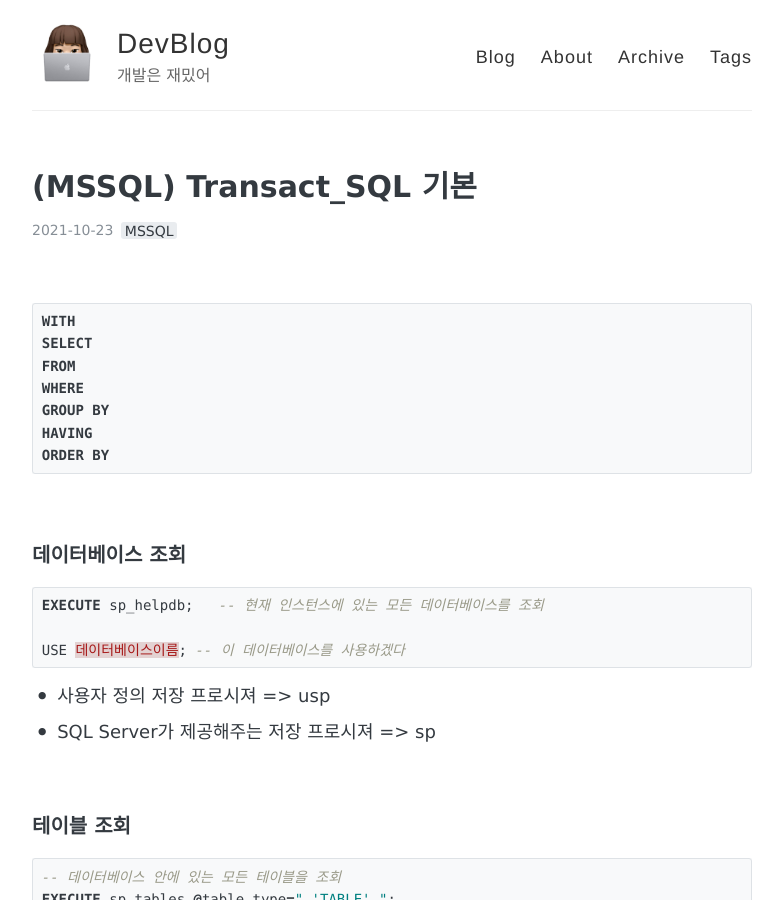
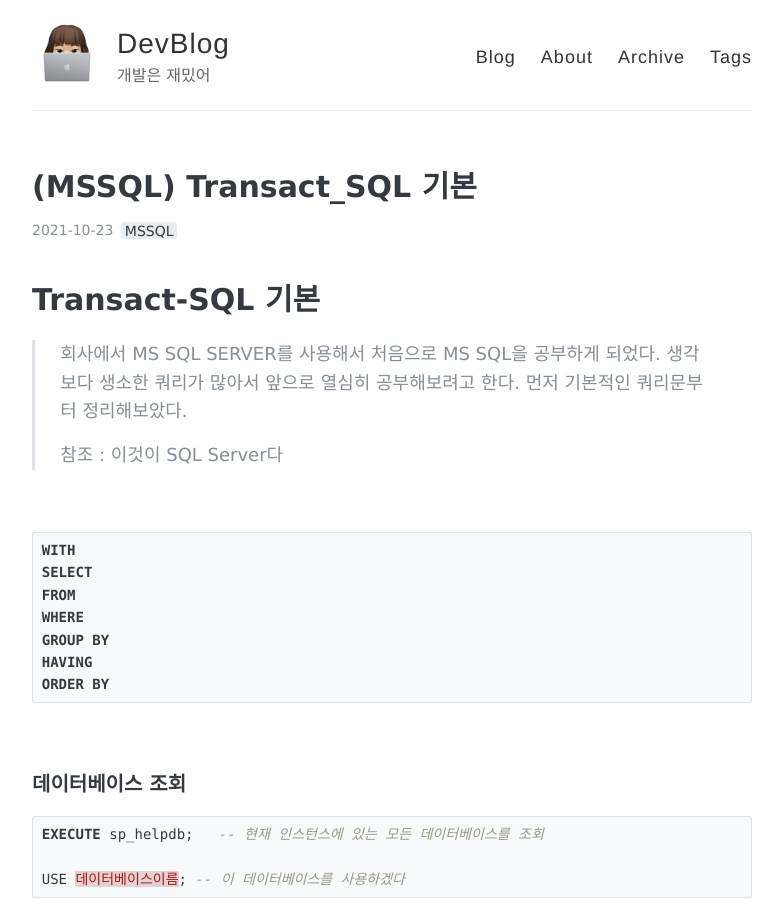
Before and after one commit to dadaJJung/blog, a Jekyll site: the page built from _posts/2021-10-23-MSSQL01.md, in a window 1280 px wide and 900 px high. Shown: the whole window, without its empty margins (248-1031 px from the left). Built offline with Jekyll 4.4.1, drawn with Linux system fonts in a browser that asks for light colours; comment, search, counter and statistics services are not loaded; some of the changed text lies outside the part shown.

Commit message:
Edit mssql01.md

````diff
--- a/_posts/2021-10-23-MSSQL01.md
+++ b/_posts/2021-10-23-MSSQL01.md
@@ -4,6 +4,12 @@ title: (MSSQL) Transact_SQL 기본
 tags:
   - MSSQL
 ---
+
+# Transact-SQL 기본
+
+> 회사에서 MS SQL SERVER를 사용해서 처음으로 MS SQL을 공부하게 되었다. 생각보다 생소한 쿼리가 많아서 앞으로 열심히 공부해보려고 한다. 먼저 기본적인 쿼리문부터 정리해보았다.
+>
+> 참조 : 이것이 SQL Server다
 
 <br>
 
@@ -323,7 +329,7 @@ GO
 
 <br>
 
- ### UPDATE, DELETE
+### UPDATE, DELETE
 
 ```sql
 UPDATE testTbl
````
